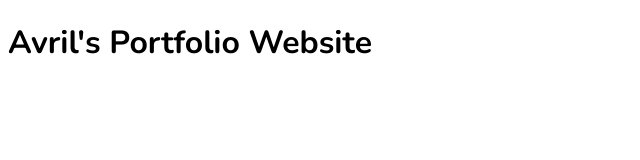
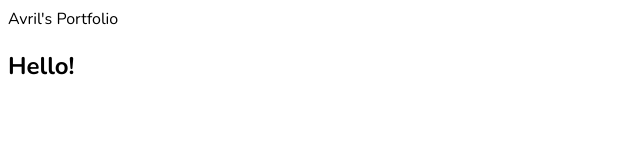
Before and after one commit to yen031301/portfolio, a plain HTML site: page index.html in a window 1280 px wide. Shown: the whole page, without its empty margins (0-640 px from the left). Drawn offline with nearby package versions, Linux system fonts and the light colour scheme.

Commit message:
add assets

```diff
--- a/index.html
+++ b/index.html
@@ -14,7 +14,11 @@
 </head>
 
 <body>
-    <h1>Avril's Portfolio Website</h1>
+    <div class="hero>
+        <h1>Avril's Portfolio</h1>
+        <h2>Hello!</h2>
+
+</div>
 
 </body>
 
```
Also changed, not shown: assets/img/home-bg.png (added).
